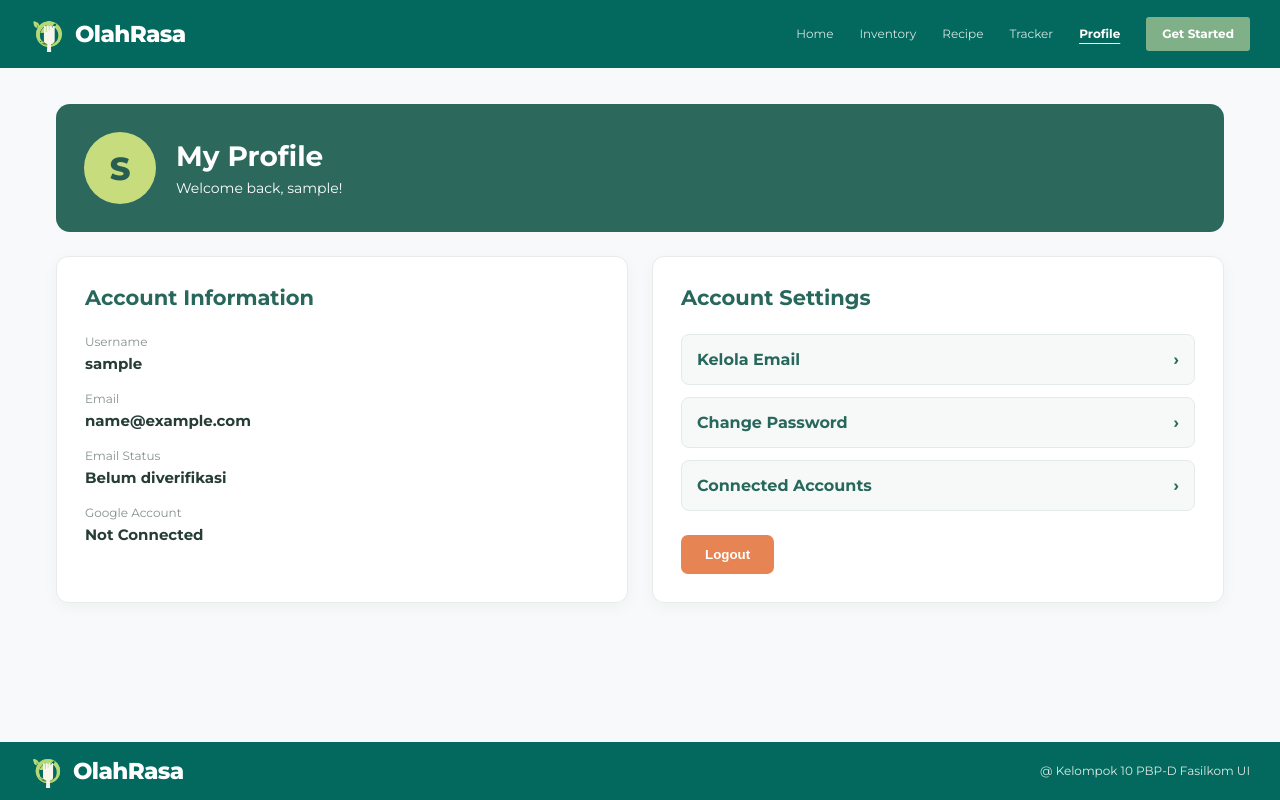
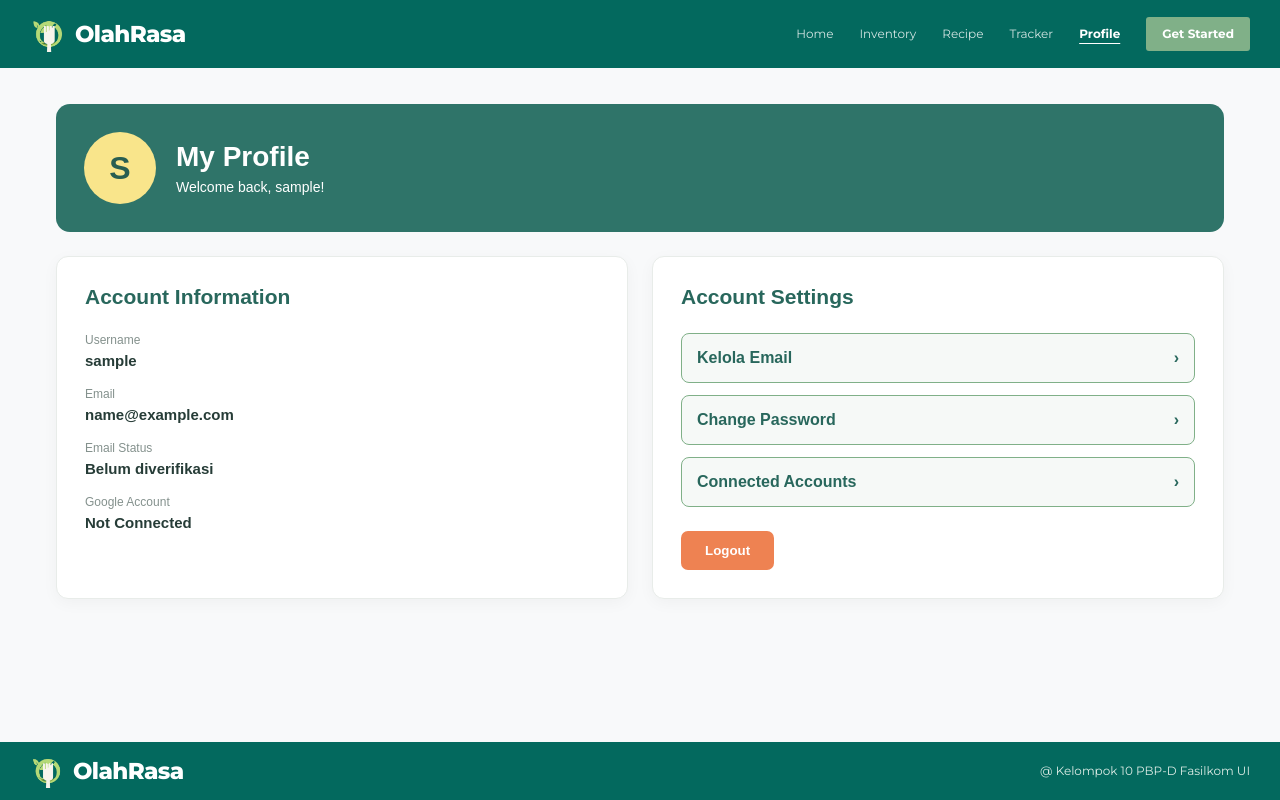
Before and after one commit to Tugas-Kelompok-PBP-D-10/main, a Django app: page /profile/ in a window 1280 px wide. Run offline with Django 5.2, Linux system fonts and the light colour scheme; the visitor is signed in with stand-in values (Sample User, id 1); parts of the project's set-up code (start-up, migrations or seed data) failed here and were passed over.

Commit message:
style(auth): update Figma colors and Austen font

```diff
--- a/authentication/static/css/profile.css
+++ b/authentication/static/css/profile.css
@@ -1,6 +1,8 @@
+@import url("./austen-font.css");
+
 .profile-page,
 .account-manage {
-    font-family: "Montserrat", Arial, sans-serif;
+    font-family: "Austen", Arial, sans-serif;
     color: #263c37;
 }
 
@@ -9,7 +11,7 @@
 }
 
 .profile-hero {
-    background: #2d685d;
+    background: #2f7469;
     color: white;
     border-radius: 14px;
     padding: 28px;
@@ -23,7 +25,7 @@
     width: 72px;
     height: 72px;
     border-radius: 50%;
-    background: #c7dc7d;
+    background: #F9E58B;
     color: #285e51;
     font-size: 32px;
     font-weight: 800;
@@ -87,7 +89,7 @@
 .profile-actions a {
     color: #28675c;
     background: #f6f9f7;
-    border: 1px solid #e3ebe7;
+    border: 1px solid #80B088;
     padding: 15px;
     border-radius: 8px;
     text-decoration: none;
@@ -98,7 +100,7 @@
 }
 
 .profile-actions a:hover {
-    background: #e8f1ed;
+    background: #F4D5A9;
 }
 
 .profile-logout {
@@ -106,7 +108,7 @@
 }
 
 .profile-logout button {
-    background: #e68454;
+    background: #EE8252;
     color: white;
     border: none;
     border-radius: 7px;
@@ -164,7 +166,7 @@
 }
 
 .account-form-card button[type="submit"] {
-    background: #e68454;
+    background: #EE8252;
     color: white;
     border: 0;
     border-radius: 7px;
```
Also changed, not shown: authentication/static/css/login.css (+9 -2 lines), authentication/static/fonts/austen-font.css (added, +7 -0 lines), authentication/static/fonts/Austen-Regular.ttf (added).
